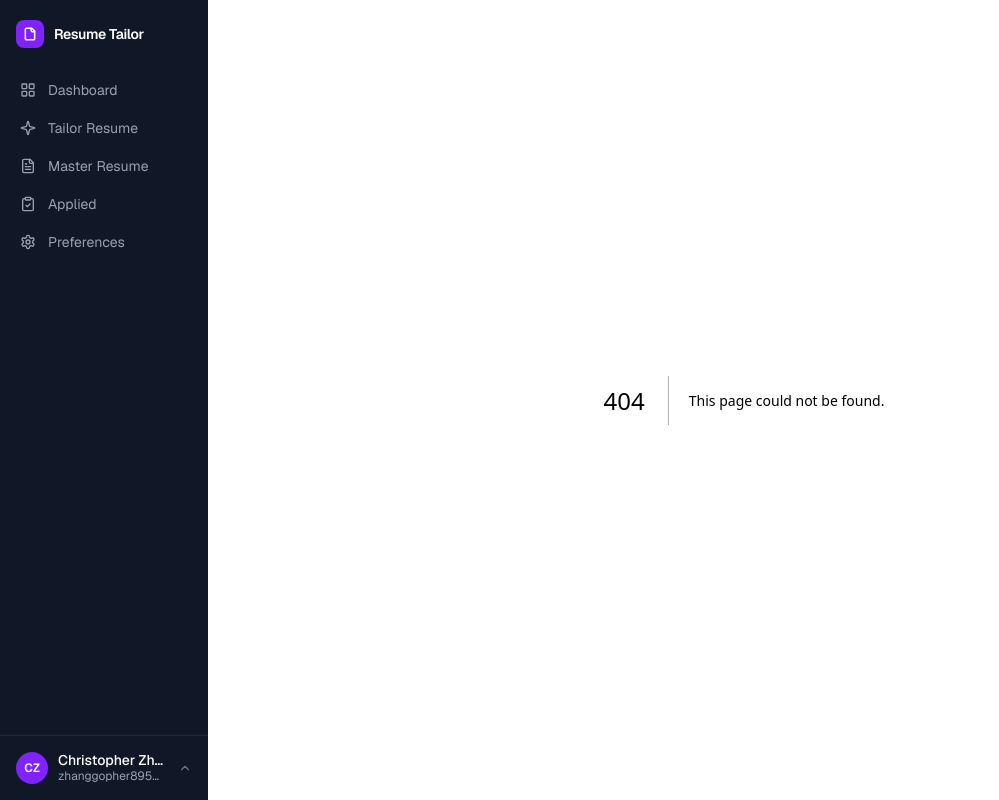
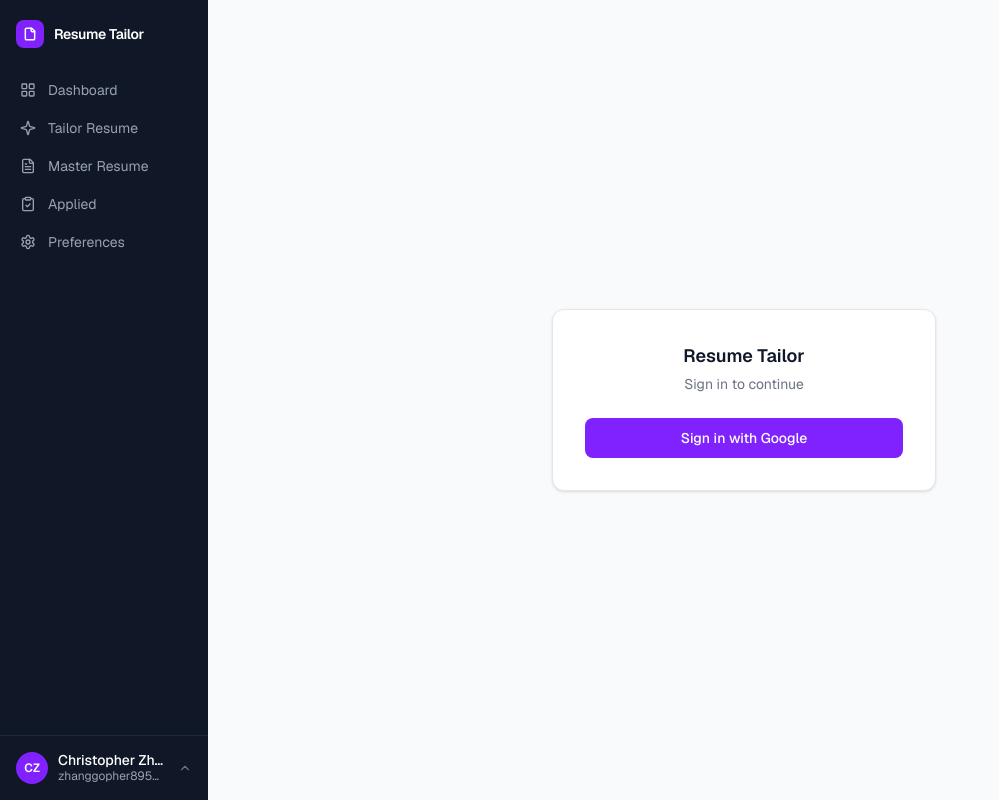
Before and after one commit to christopher895/AI-Job-Agent, a Next.js app in the folder packages/web/: page /login in a window 1280 px wide. Before the commit this address had no page. Shown: the whole page, without its empty margins (0-999 px from the left). Built offline with nearby package versions, Linux system fonts and the light colour scheme; no server answers.

Commit message:
feat: add login page and wire sign-out button

```diff
--- /dev/null
+++ b/packages/web/app/login/page.tsx
@@ -0,0 +1,25 @@
+import { signIn } from "@/auth";
+
+export default function LoginPage() {
+  return (
+    <div className="h-full w-full flex items-center justify-center bg-gray-50">
+      <div className="bg-white rounded-xl shadow-sm border border-gray-200 p-8 w-full max-w-sm text-center">
+        <h1 className="text-lg font-semibold text-gray-900 mb-1">Resume Tailor</h1>
+        <p className="text-sm text-gray-500 mb-6">Sign in to continue</p>
+        <form
+          action={async () => {
+            "use server";
+            await signIn("google", { redirectTo: "/" });
+          }}
+        >
+          <button
+            type="submit"
+            className="w-full rounded-lg bg-violet-600 px-4 py-2.5 text-white text-sm font-medium hover:bg-violet-700 transition-colors"
+          >
+            Sign in with Google
+          </button>
+        </form>
+      </div>
+    </div>
+  );
+}
--- a/packages/web/components/Nav.tsx
+++ b/packages/web/components/Nav.tsx
@@ -1,6 +1,7 @@
 "use client";
 import Link from "next/link";
 import { usePathname } from "next/navigation";
+import { signOutAction } from "../lib/actions";
 
 function DashboardIcon() {
   return (
@@ -116,7 +117,11 @@ export default function Sidebar() {
           <p className="text-sm text-white font-medium leading-tight truncate">Christopher Zhang</p>
           <p className="text-xs text-gray-400 leading-tight truncate">zhanggopher895@gmail.com</p>
         </div>
-        <button className="text-gray-500 hover:text-gray-300 transition-colors flex-shrink-0">
+        <button
+          onClick={() => signOutAction()}
+          title="Sign out"
+          className="text-gray-500 hover:text-gray-300 transition-colors flex-shrink-0"
+        >
           <ChevronUpIcon />
         </button>
       </div>
--- /dev/null
+++ b/packages/web/lib/actions.ts
@@ -0,0 +1,7 @@
+"use server";
+
+import { signOut } from "@/auth";
+
+export async function signOutAction(): Promise<void> {
+  await signOut({ redirectTo: "/login" });
+}
```
